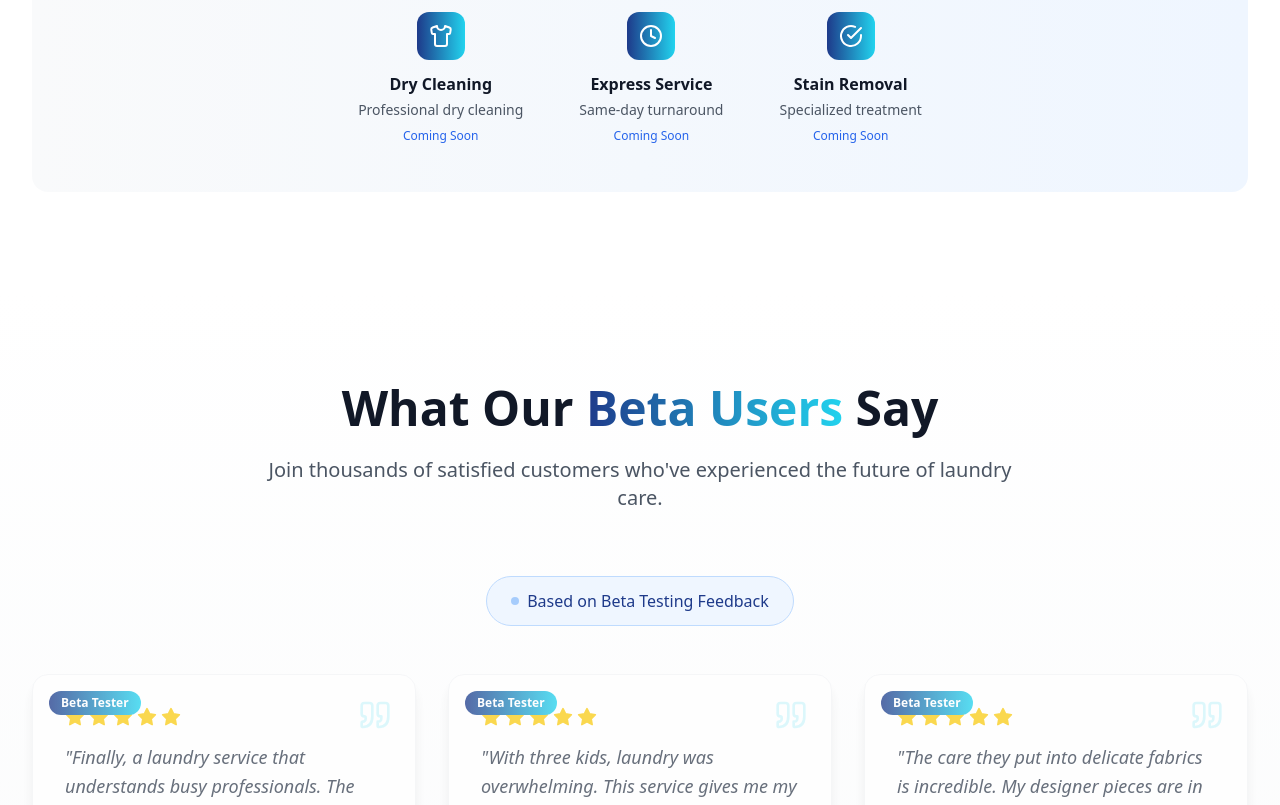
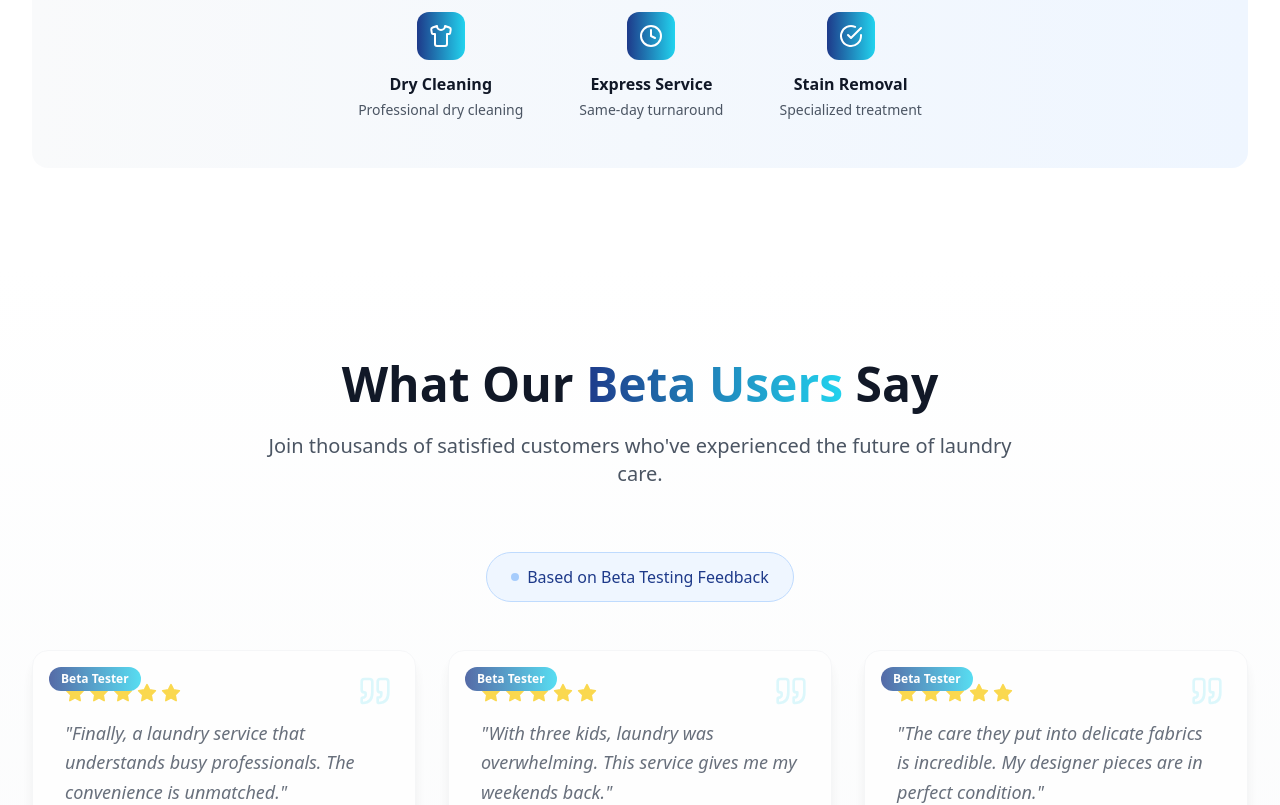
Before and after one commit to satish-tardale/zenwash, a React (Vite) app: page / in a window 1280 px wide. Shown: the part 2860-3665 px from the top of the page. Built offline with nearby package versions, Linux system fonts and the light colour scheme.

Commit message:
final fixes are done

```diff
--- a/src/components/Contact.tsx
+++ b/src/components/Contact.tsx
@@ -20,13 +20,13 @@ const Contact: React.FC<ContactProps> = ({ onComingSoonClick }) =>{
     {
       icon: <Phone className="h-6 w-6" />,
       title: 'Call Us',
-      content: '9960435751',
+      content: ' +91 9960435751',
       description: 'Available during business hours'
     },
     {
       icon: <MapPin className="h-6 w-6" />,
       title: 'Visit Us',
-      content: 'pune,loni kalbhor',
+      content: 'Pune,Uruli Kanchan-412202',
       description: 'Headquarters location'
     },
     {
--- a/src/components/Footer.tsx
+++ b/src/components/Footer.tsx
@@ -108,7 +108,7 @@ const Footer: React.FC = () => {
         </div>
         <div className="flex items-center space-x-3 text-sm text-gray-300">
           <MapPin className="h-4 w-4 text-cyan-400" />
-          <span>Pune</span>
+          <span>Pune,Uruli Kanchan-412202</span>
         </div>
       </div>
     </div>
--- a/src/components/Services.tsx
+++ b/src/components/Services.tsx
@@ -250,9 +250,7 @@ const Services: React.FC<ServicesProps> = ({ onComingSoonClick }) => {
                   {service.name}
                 </h4>
                 <p className="text-sm text-gray-600">{service.desc}</p>
-                <span className="text-xs text-blue-600 font-medium mt-2 block">
-                  Coming Soon
-                </span>
+
               </div>
             ))}
           </div>
```
